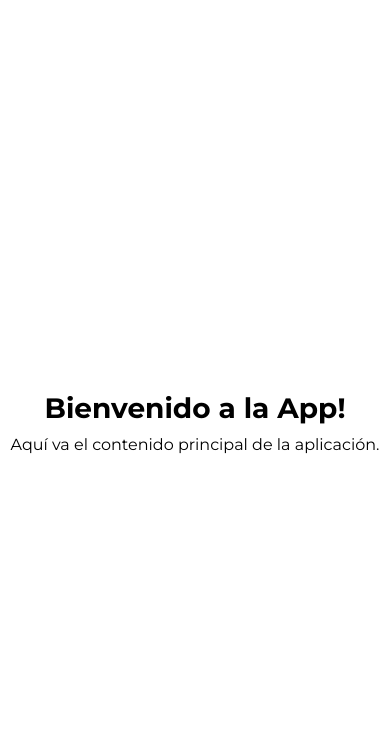
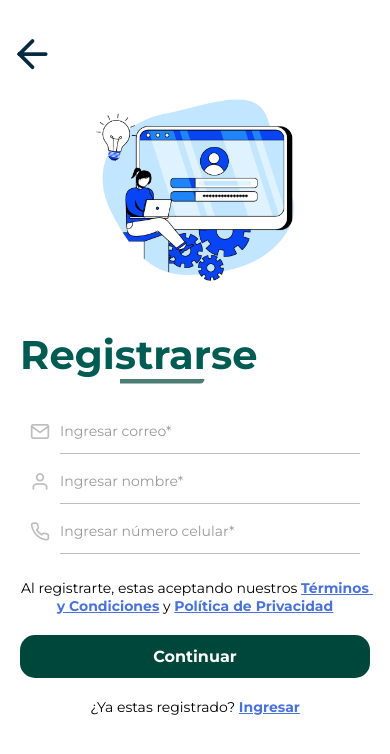
Before and after one commit to devBorisG/carpooling-uco-mobile, a React Native app: screen /SingUpScreen in a window 390 px wide. Shown: the top 754 px of the page. Built offline with nearby package versions, Linux system fonts and the light colour scheme.

Commit message:
Configuracion de singup

```diff
--- a/App.js
+++ b/App.js
@@ -1,10 +1,13 @@
 import React, { useState, useEffect } from "react";
+import { NavigationContainer } from "@react-navigation/native";
+import { createStackNavigator } from "@react-navigation/stack";
 import SplashScreen from "./screens/SplashScreen";
-import MainScreen from "./screens/MainScreen";
+import SingUpScreen from "./screens/SingUpScreen";
 import * as Font from "expo-font";
 import { StatusBar } from "expo-status-bar";
 
-// Función para cargar las fuentes
+const Stack = createStackNavigator();
+
 const fetchFonts = () => {
   return Font.loadAsync({
     "montserrat-regular": require("./assets/fonts/Montserrat-Regular.ttf"),
@@ -17,9 +20,7 @@ export default function App() {
   const [fontLoaded, setFontLoaded] = useState(false);
 
   useEffect(() => {
-    // Simula la carga de datos o la inicialización de la app
     const loadResources = async () => {
-      // Aquí podrías realizar peticiones a APIs, cargar fuentes, etc.
       await fetchFonts();
       setFontLoaded(true);
       // eslint-disable-next-line no-undef
@@ -35,9 +36,15 @@ export default function App() {
   }
 
   return (
-    <>
-      <MainScreen />
+    <NavigationContainer>
+      <Stack.Navigator initialRouteName="SingUpScreen">
+        <Stack.Screen
+          name="SingUpScreen"
+          component={SingUpScreen}
+          options={{ headerShown: false }}
+        />
+      </Stack.Navigator>
       <StatusBar style="auto" />
-    </>
+    </NavigationContainer>
   );
 }
--- a/screens/MainScreen.js
+++ /dev/null
@@ -1,32 +0,0 @@
-/* eslint-disable prettier/prettier */
-import React from "react";
-import { View, Text, StyleSheet } from "react-native";
-
-const MainScreen = () => {
-  return (
-    <View style={styles.container}>
-      <Text style={styles.title}>Bienvenido a la App!</Text>
-      <Text style={styles.content}>Aquí va el contenido principal de la aplicación.</Text>
-    </View>
-  );
-};
-
-const styles = StyleSheet.create({
-  container: {
-    flex: 1,
-    backgroundColor: "#fff",
-    justifyContent: "center",
-    alignItems: "center",
-  },
-  title: {
-    fontSize: 28,
-    marginBottom: 10,
-    fontFamily: "montserrat-bold"
-  },
-  content: {
-    fontSize: 16,
-    fontFamily: "montserrat-regular",
-  },
-});
-
-export default MainScreen;
--- /dev/null
+++ b/screens/SingUpScreen.js
@@ -0,0 +1,288 @@
+/* eslint-disable prettier/prettier */
+import React, { useState } from "react";
+import { View, Text, StyleSheet, Image, TouchableOpacity, TextInput, ScrollView } from "react-native";
+import Svg, { Line } from "react-native-svg";
+import { Feather } from "@expo/vector-icons";
+import { useNavigation } from "@react-navigation/native";
+
+const singUpIcon = require("../assets/img/SingUp.jpg");
+
+const SingUpScreen = () => {
+  const navigation = useNavigation();
+  const [correo, setCorreo] = useState("");
+  const [nombre, setNombre] = useState("");
+  const [celular, setCelular] = useState("");
+
+  // Estados para manejar los errores de validación
+  const [correoErrorMsg, setCorreoErrorMsg] = useState(false);
+  const [nombreErrorMsg, setNombreErrorMsg] = useState(false);
+  const [celularErrorMsg, setCelularErrorMsg] = useState(false);
+
+  // Validación al perder el foco de cada campo
+  const validateEmail = () => {
+    const emailRegex = /^[^\s@]+@[^\s@]+\.[^\s@]+$/;
+    if (!emailRegex.test(correo)) {
+      setCorreoErrorMsg("Ingresa un correo válido");
+    } else {
+      setCorreoErrorMsg("");
+    }
+  };
+
+  const validateNombre = () => {
+    if (nombre.trim() === "") {
+      setNombreErrorMsg("El nombre es obligatorio");
+    } else {
+      setNombreErrorMsg("");
+    }
+  };
+
+  const validateCelular = () => {
+    if (celular.trim().length < 10) {
+      setCelularErrorMsg("El número de celular debe tener al menos 10 dígitos");
+    } else {
+      setCelularErrorMsg("");
+    }
+  };
+
+  // Validación global del formulario al presionar el botón
+  const validateForm = () => {
+    validateEmail();
+    validateNombre();
+    validateCelular();
+    // Verificamos que no existan mensajes de error
+    return (
+      correoErrorMsg === "" &&
+      nombreErrorMsg === "" &&
+      celularErrorMsg === "" &&
+      correo &&
+      nombre &&
+      celular
+    );
+  };
+
+  return (
+    <ScrollView contentContainerStyle={styles.scrollContainer}>
+      <View style={styles.container}>
+        <TouchableOpacity
+          style={styles.backButton}
+          onPress={() => navigation.navigate("SingUpScreen")}
+        >
+          <Feather name="arrow-left" size={45} color="#042940" />
+        </TouchableOpacity>
+        <Image source={singUpIcon} style={styles.image} />
+        <Text style={styles.title}>Registrarse</Text>
+
+        {/* Línea horizontal SVG debajo del título */}
+        <View style={styles.svgContainer}>
+          <Svg height="10" width="150">
+            <Line
+              x1="0"
+              y1="0"
+              x2="80"
+              y2="0"
+              stroke="#00473B"
+              strokeWidth="9"
+              strokeOpacity={0.7}
+              strokeLinecap="round"
+            />
+          </Svg>
+        </View>
+
+        {/* Formulario */}
+        <View style={styles.formContainer}>
+          {/* Campo Correo */}
+          <View style={styles.inputContainer}>
+            <Feather
+              name="mail"
+              size={20}
+              color="#BEBEBE"
+              style={styles.inputIcon}
+            />
+            <TextInput
+              style={[styles.input, correoErrorMsg && { borderColor: "red" }]}
+              placeholder="Ingresar correo*"
+              keyboardType="email-address"
+              value={correo}
+              onChangeText={(text) => {
+                setCorreo(text);
+                if (correoErrorMsg) setCorreoErrorMsg("");
+              }}
+              onBlur={validateEmail}
+              placeholderTextColor="#999"
+            />
+          </View>
+          {correoErrorMsg ? <Text style={styles.errorText}>{correoErrorMsg}</Text> : null}
+
+          {/* Campo Nombre */}
+          <View style={styles.inputContainer}>
+            <Feather name="user" size={20} color="#BEBEBE" style={styles.inputIcon} />
+            <TextInput
+              style={[styles.input, nombreErrorMsg && { borderColor: "red" }]}
+              placeholder="Ingresar nombre*"
+              value={nombre}
+              onChangeText={(text) => {
+                setNombre(text);
+                if (nombreErrorMsg) setNombreErrorMsg("");
+              }}
+              onBlur={validateNombre}
+              placeholderTextColor="#999"
+            />
+          </View>
+          {nombreErrorMsg ? <Text style={styles.errorText}>{nombreErrorMsg}</Text> : null}
+
+          {/* Campo Celular */}
+          <View style={styles.inputContainer}>
+            <Feather name="phone" size={20} color="#BEBEBE" style={styles.inputIcon} />
+            <TextInput
+              style={[styles.input, celularErrorMsg && { borderColor: "red" }]}
+              placeholder="Ingresar número celular*"
+              keyboardType="phone-pad"
+              value={celular}
+              onChangeText={(text) => {
+                setCelular(text);
+                if (celularErrorMsg) setCelularErrorMsg("");
+              }}
+              onBlur={validateCelular}
+              placeholderTextColor="#999"
+            />
+          </View>
+          {celularErrorMsg ? <Text style={styles.errorText}>{celularErrorMsg}</Text> : null}
+
+        </View>
+
+        {/* Términos y Condiciones */}
+        <Text style={styles.termsText}>
+          Al registrarte, estas aceptando nuestros{" "}
+          <Text
+            style={styles.link}
+            onPress={() => navigation.navigate("TermsScreen")}
+          >
+            Términos y Condiciones
+          </Text>{" "}
+          y{" "}
+          <Text
+            style={styles.link}
+            onPress={() => navigation.navigate("PrivacyScreen")}
+          >
+            Política de Privacidad
+          </Text>
+        </Text>
+
+        {/* Botón Continuar */}
+        <TouchableOpacity
+          style={styles.button}
+          onPress={() => {
+            if (validateForm()) {
+              navigation.navigate("LoginScreen");
+            }
+          }}
+        >
+          <Text style={styles.buttonText}>Continuar</Text>
+        </TouchableOpacity>
+
+        {/* Ya esta registrado */}
+        <Text style={styles.termsText}>
+          ¿Ya estas registrado?{" "}
+          <Text
+            style={styles.link}
+            onPress={() => navigation.navigate("LoginScreen")}
+          >
+            Ingresar
+          </Text>
+        </Text>
+      </View>
+    </ScrollView>
+  );
+};
+
+const styles = StyleSheet.create({
+  scrollContainer: {
+    flexGrow: 1,
+    justifyContent: "center",
+    alignItems: "center",
+  },
+  container: {
+    flex: 1,
+    backgroundColor: "#fff",
+    alignItems: "center",
+    paddingHorizontal: 20,
+    paddingTop: 50,
+  },
+  backButton: {
+    position: "absolute",
+    top: 30,
+    left: 10,
+  },
+  image: {
+    width: 280,
+    height: 280,
+  },
+  title: {
+    fontSize: 40,
+    fontFamily: "montserrat-bold",
+    alignSelf: "flex-start",
+    color: "#005C53",
+  },
+  content: {
+    fontSize: 16,
+    fontFamily: "montserrat-regular",
+    marginBottom: 20,
+  },
+  formContainer: {
+    width: "100%",
+    marginBottom: 20,
+  },
+  inputContainer: {
+    flexDirection: "row",
+    alignItems: "center",
+    marginBottom: 5,
+    paddingHorizontal: 10,
+  },
+  inputIcon: {
+    marginRight: 10,
+  },
+  input: {
+    flex: 1,
+    height: 45,
+    fontFamily: "montserrat-regular",
+    color: "#000",
+    borderBottomWidth: 1,
+    borderColor: "#BEBEBE",
+  },
+  termsText: {
+    fontSize: 14,
+    textAlign: "center",
+    marginBottom: 20,
+    fontFamily: "montserrat-regular",
+  },
+  link: {
+    textDecorationLine: "underline",
+    color: "#4A73DA",
+    fontFamily: "montserrat-bold"
+  },
+  button: {
+    backgroundColor: "#00473B",
+    paddingVertical: 12,
+    paddingHorizontal: 25,
+    borderRadius: 15,
+    marginBottom: 20,
+    width: "100%",
+    alignItems: "center",
+  },
+  buttonText: {
+    color: "#fff",
+    fontSize: 16,
+    fontFamily: "montserrat-bold",
+  },
+  svgContainer: {
+    marginBottom: 20,
+  },
+  errorText: {
+    color: "red",
+    fontSize: 12,
+    marginLeft: 45,
+    marginBottom: 5,
+  },
+});
+
+export default SingUpScreen;
```
Also changed, not shown: assets/img/SingUp.jpg (added), screens/LoginScreen.js (added), screens/PrivacyScreen.js (added), screens/TermsScreen.js (added), 1 other file (tests, documents, lock files or other folders).
